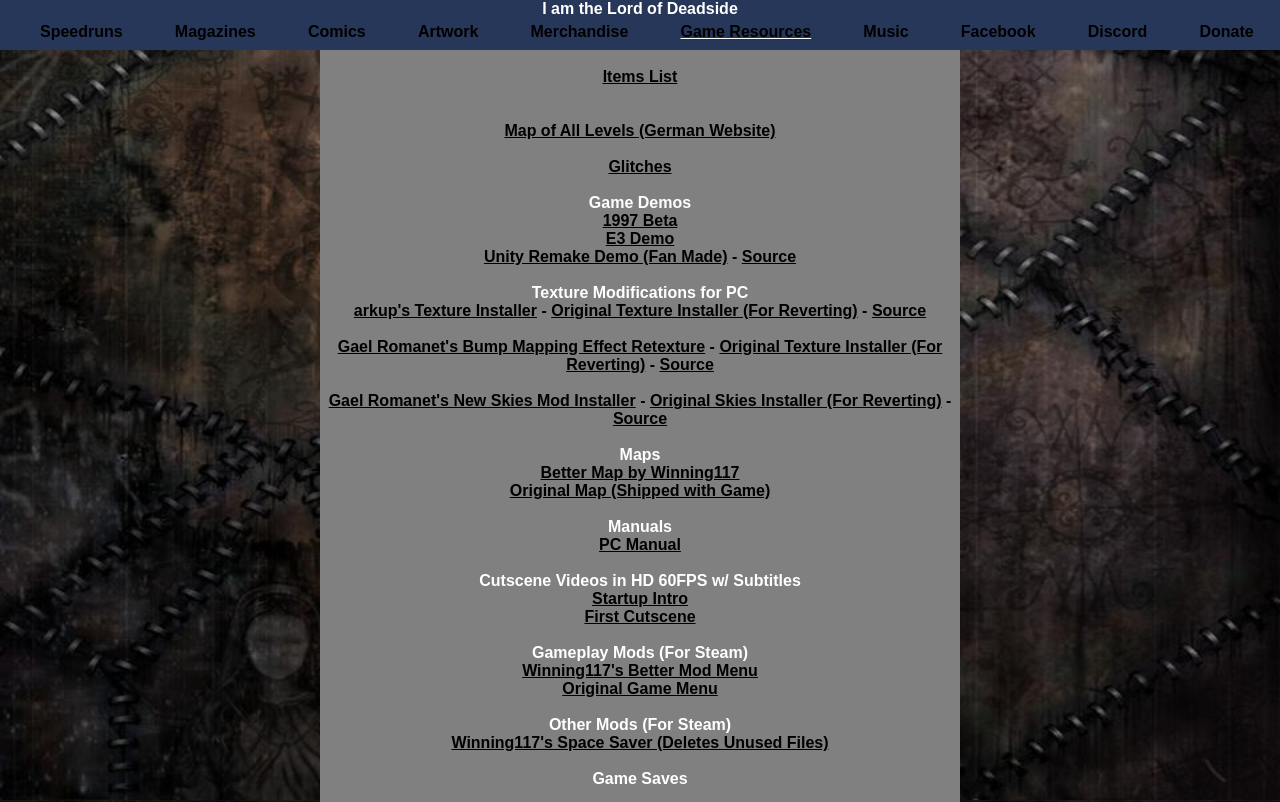
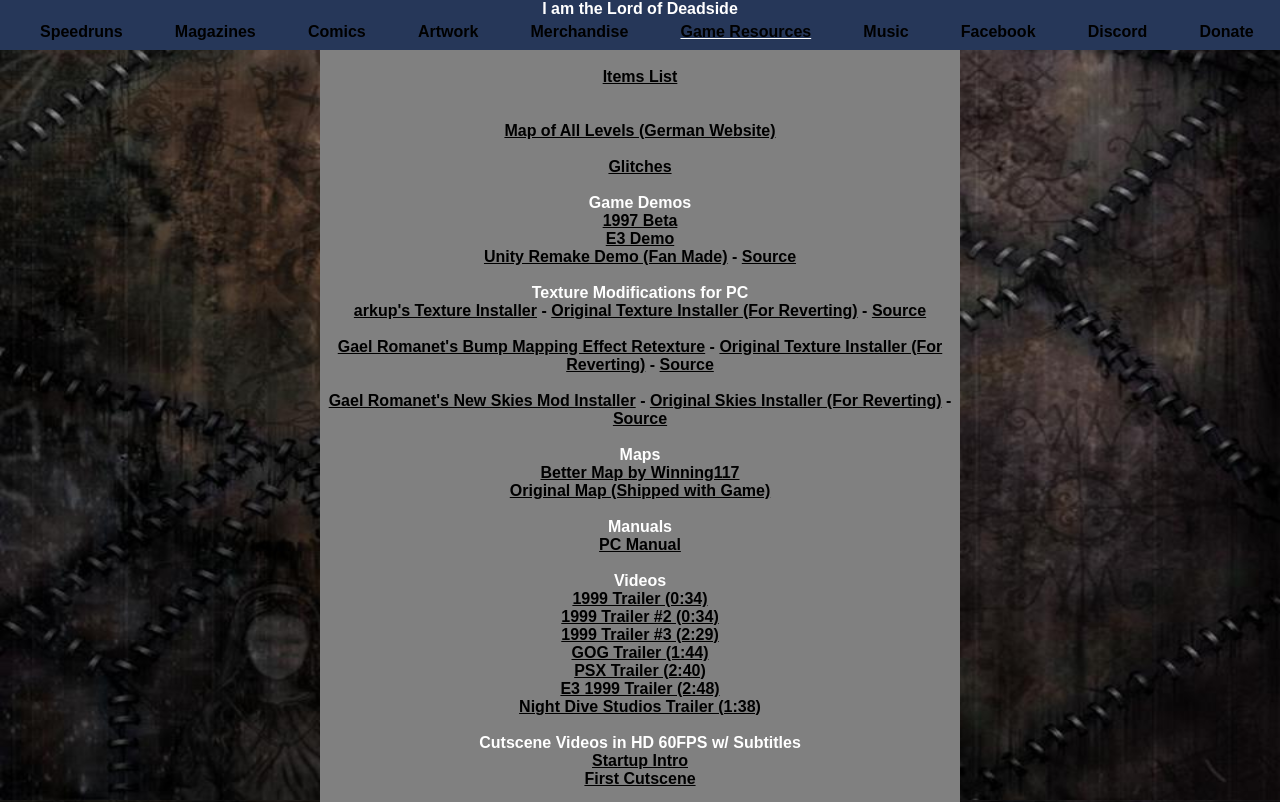
Before and after one commit to Winning117/winning117.github.io, a plain HTML site: page game_resources.html in a window 1280 px wide. Shown: the top 802 px of the page. Drawn offline with Linux system fonts and the light colour scheme.

Commit message:
Added game trailers

```diff
--- a/game_resources.html
+++ b/game_resources.html
@@ -63,6 +63,16 @@
 	<a href="manual.pdf" target="_self"><b>PC Manual<b></a></br>
 	</br>
 
+	<b style="color:white">Videos</b></br>
+	<a href="https://www.youtube.com/watch?v=Hmrz7JgYXy0" target="_self"><b>1999 Trailer (0:34)<b></a></br>
+	<a href="https://www.youtube.com/watch?v=Tgp91hvOLvc" target="_self"><b>1999 Trailer #2 (0:34)<b></a></br>
+	<a href="https://www.youtube.com/watch?v=Anhr30JgIsA" target="_self"><b>1999 Trailer #3 (2:29)<b></a></br>
+	<a href="https://www.youtube.com/watch?v=PIwZOPIGF-c" target="_self"><b>GOG Trailer (1:44)<b></a></br>
+	<a href="https://www.youtube.com/watch?v=aqZKqLBPldQ" target="_self"><b>PSX Trailer (2:40)<b></a></br>
+	<a href="https://www.youtube.com/watch?v=TZf0675p46w" target="_self"><b>E3 1999 Trailer (2:48)<b></a></br>
+	<a href="https://www.youtube.com/watch?v=cbU9GvAzjhM" target="_self"><b>Night Dive Studios Trailer (1:38)<b></a></br>
+	</br>
+
 	<b style="color:white">Cutscene Videos in HD 60FPS w/ Subtitles</b></br>
 	<a href="https://youtu.be/LtemV-HT8pE" target="_self"><b>Startup Intro<b></a></br>
 	<a href="https://youtu.be/I6gRfAl8m78" target="_self"><b>First Cutscene<b></a></br>
```
